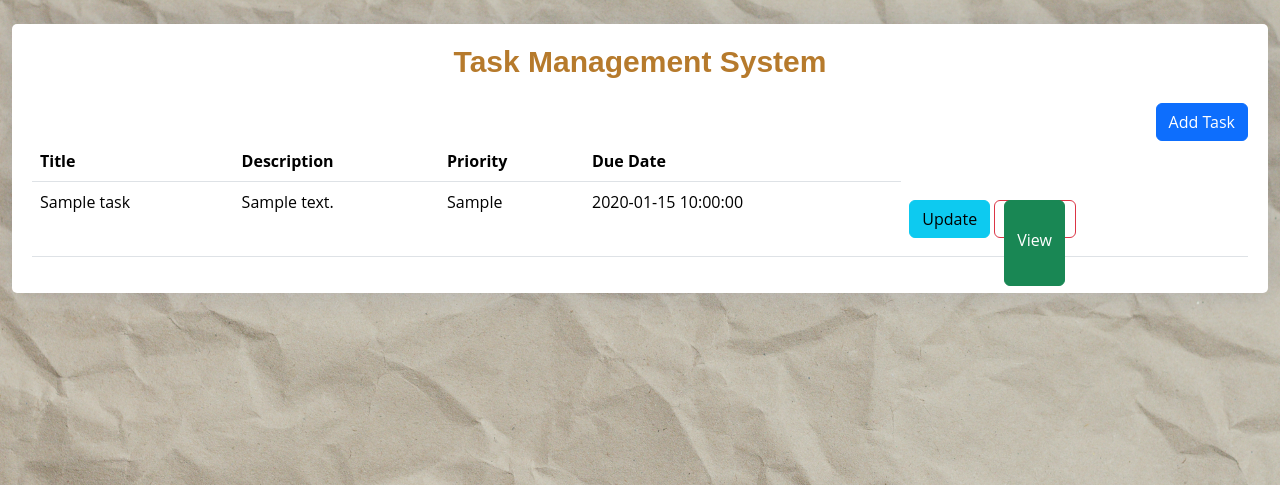
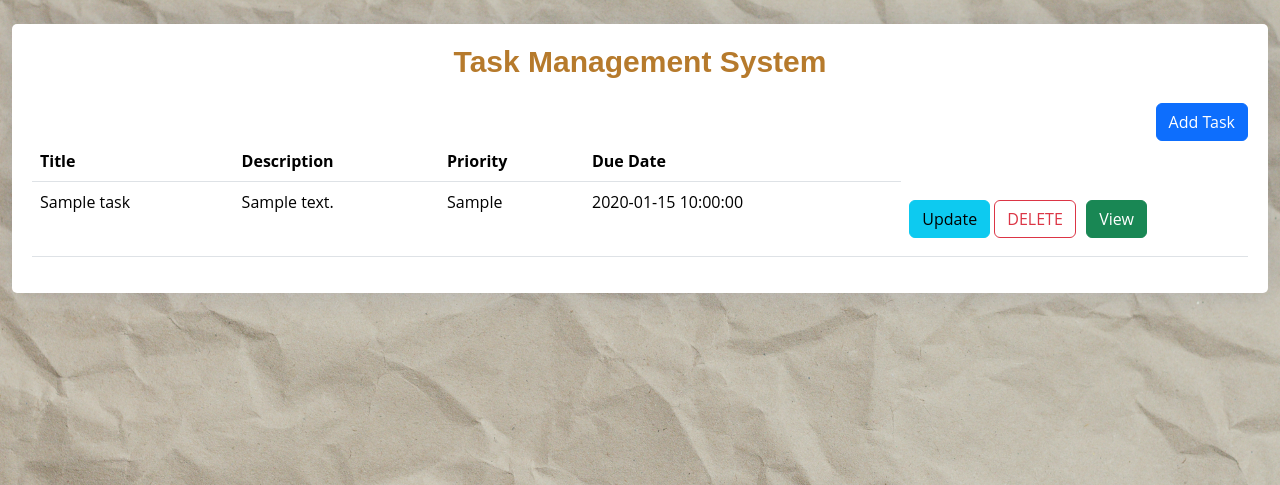
Before and after one commit to rs183c56/Task_Management_System, a PHP site: page / in a window 1280 px wide. Shown: the top 485 px of the page. Run offline with PHP 8.4, Linux system fonts and the light colour scheme; tables that the repository leaves empty or names only in its code hold one stand-in row (values such as "Sample post").

Commit message:
Modified: index

```diff
--- a/index.php
+++ b/index.php
@@ -69,7 +69,7 @@ include ("config.php");
 
                 <a type="button" style="margin-bottom: 10px; margin-top:10px;" class="btn btn-info" href="edit_task.php?id=<?=$row['id'];?>">Update</a>
 
-                <a type="button" style="position: absolute; margin-left: 10px; margin-top:10px; height: 86px; padding-top: 27px; text-align:center;" class="btn btn-success" href="view_task.php?id=<?=$row['id'];?>">View</a>
+                <a type="button" style=" position: absolute; margin-left: 92px; margin-top:10px; height: 38px;  text-align:center;" class="btn btn-success" href="view_task.php?id=<?=$row['id'];?>">View</a>
 
                 <form action="process.php" method="POST">
                 <input type="hidden" name="id" value="<?= $row['id']; ?>">
```
